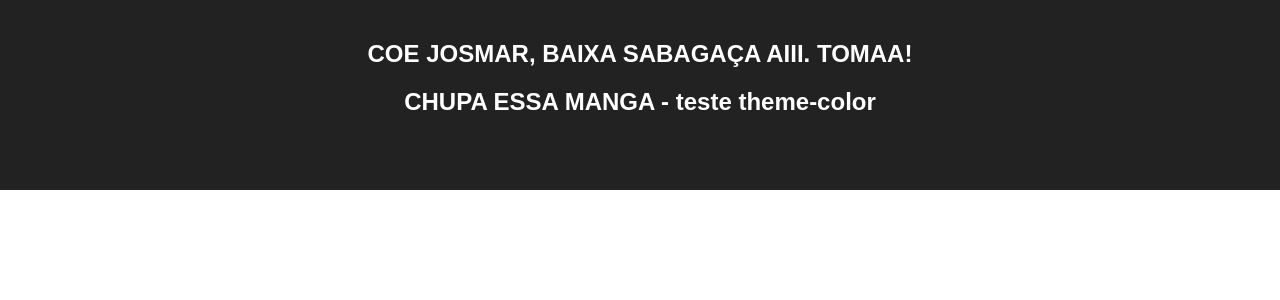
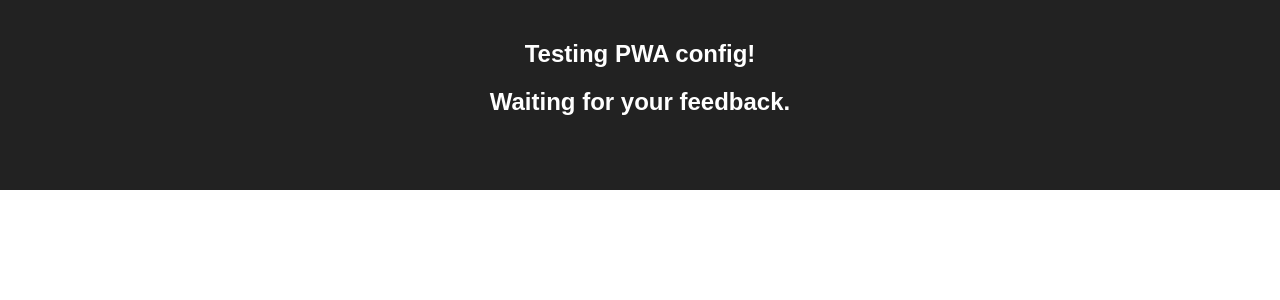
Before and after one commit to LuizFellype/ntlifytest, a React (Create React App) app: page / in a window 1280 px wide. Shown: the top 300 px of the page. Built offline with nearby package versions, Linux system fonts and the light colour scheme.

Commit message:
Update App.js

```diff
--- a/src/App.js
+++ b/src/App.js
@@ -7,10 +7,10 @@ class App extends Component {
       <div className="App">
         <header className="App-header">
           <h2>
-            COE JOSMAR, BAIXA SABAGAÇA AIII. TOMAA!
+            Testing PWA config!
           </h2>
           <h2>
-             CHUPA ESSA MANGA - teste theme-color
+             Waiting for your feedback.
           </h2>
 
         </header>
```
